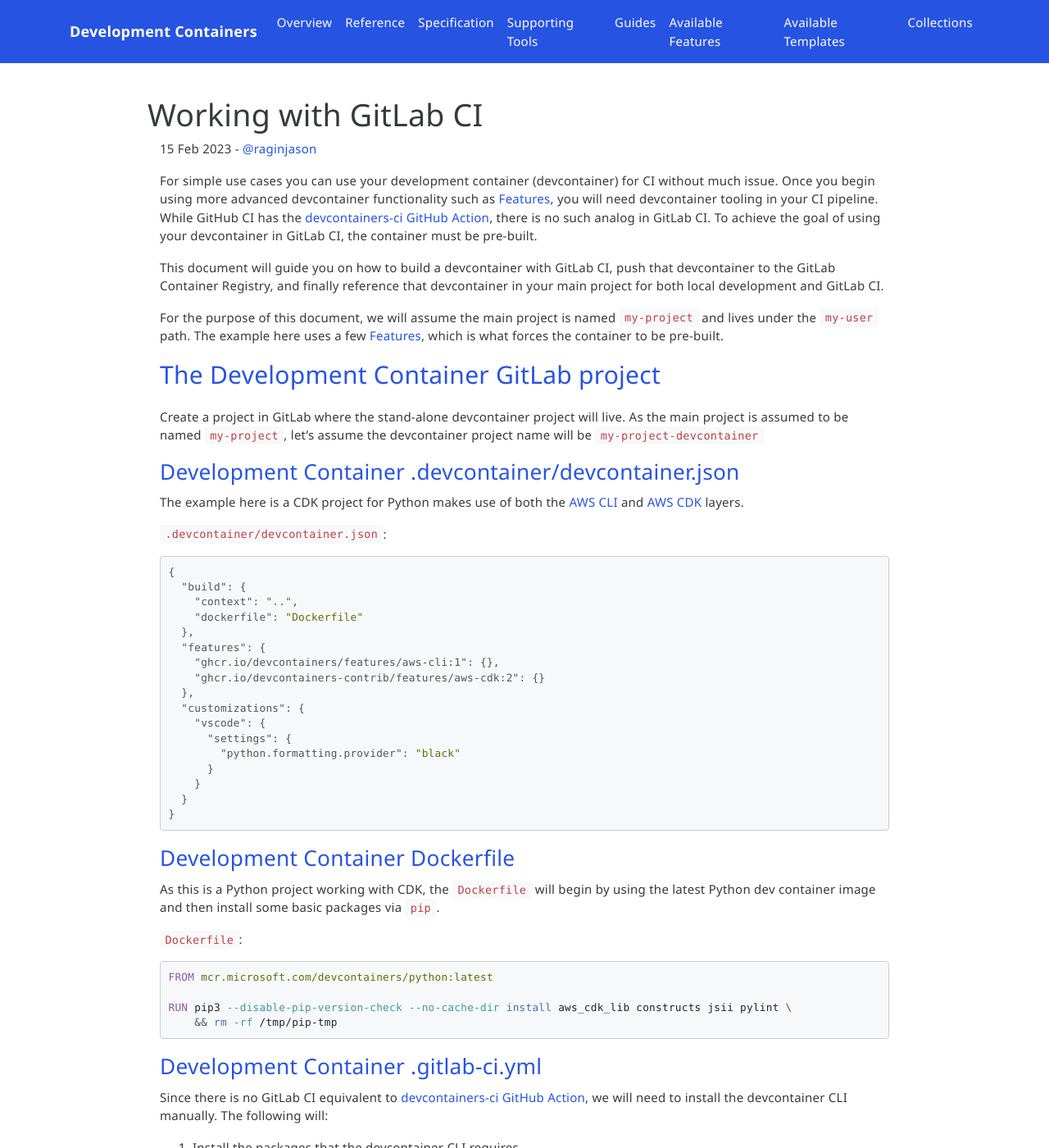
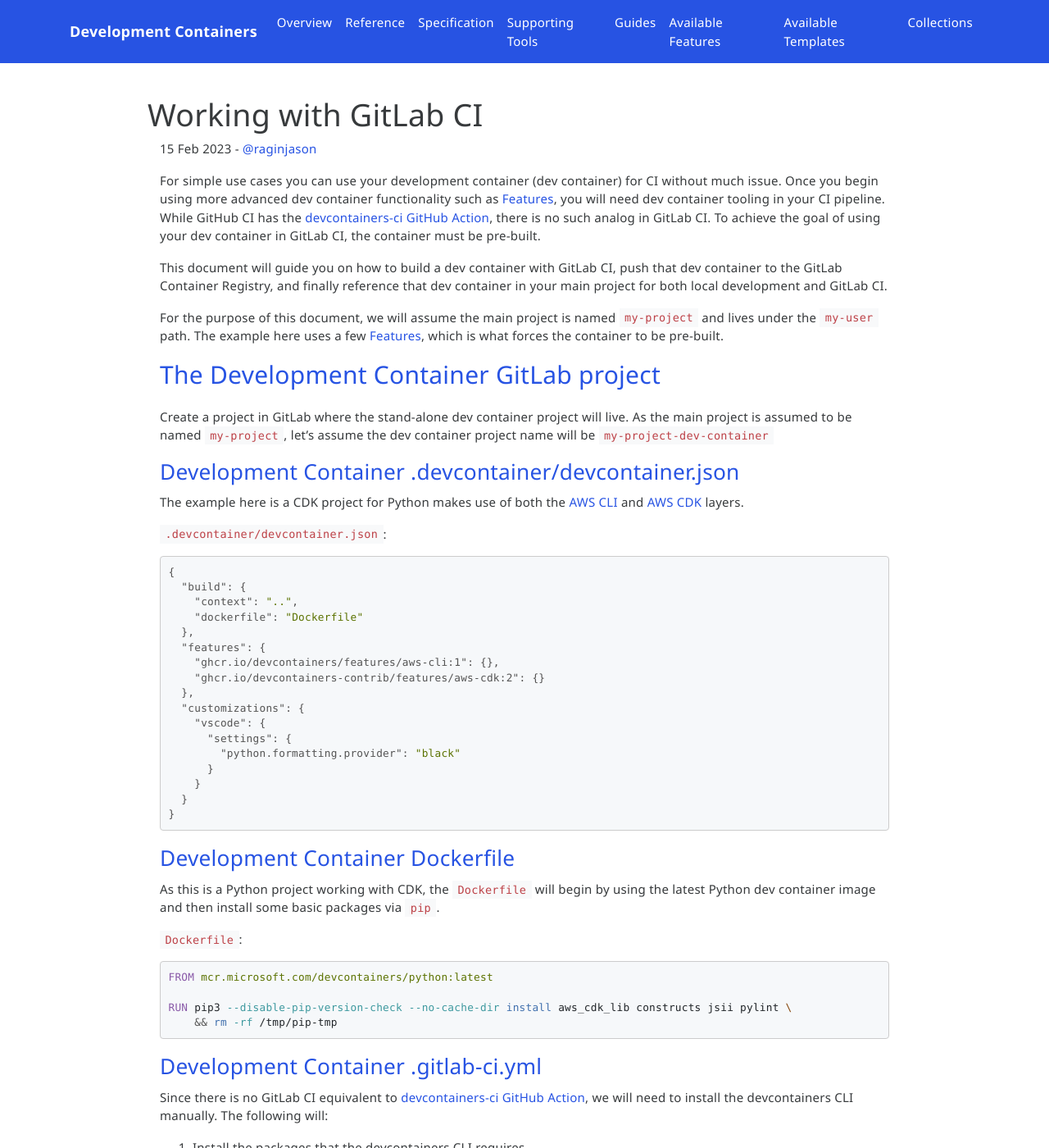
Before and after one commit to devcontainers/devcontainers.github.io, a Jekyll site: the page built from _posts/2023-02-15-gitlab-ci.md, in a window 1280 px wide and 1400 px high. Shown: the whole window at 82% size. Built offline with Jekyll 4.4.1, drawn with Linux system fonts in a browser that asks for light colours; nearby versions of some CDN libraries; comment, search, counter and statistics services are not loaded; some of the changed text lies outside the part shown.

Commit message:
Changed 'devcontainer' to 'dev container' in GitLab guide for consistency

````diff
--- a/_posts/2023-02-15-gitlab-ci.md
+++ b/_posts/2023-02-15-gitlab-ci.md
@@ -5,17 +5,17 @@
 authorUrl: https://github.com/raginjason
 ---
 
-For simple use cases you can use your development container (devcontainer) for CI without much issue. Once you begin using more advanced devcontainer functionality such as [Features](/features), you will need devcontainer tooling in your CI pipeline. While GitHub CI has the [devcontainers-ci GitHub Action](https://github.com/marketplace/actions/devcontainers-ci), there is no such analog in GitLab CI. To achieve the goal of using your devcontainer in GitLab CI, the container must be pre-built.
+For simple use cases you can use your development container (dev container) for CI without much issue. Once you begin using more advanced dev container functionality such as [Features](/features), you will need dev container tooling in your CI pipeline. While GitHub CI has the [devcontainers-ci GitHub Action](https://github.com/marketplace/actions/devcontainers-ci), there is no such analog in GitLab CI. To achieve the goal of using your dev container in GitLab CI, the container must be pre-built.
 
-This document will guide you on how to build a devcontainer with GitLab CI, push that devcontainer to the GitLab Container Registry, and finally reference that devcontainer in your main project for both local development and GitLab CI.
+This document will guide you on how to build a dev container with GitLab CI, push that dev container to the GitLab Container Registry, and finally reference that dev container in your main project for both local development and GitLab CI.
 
 For the purpose of this document, we will assume the main project is named `my-project` and lives under the `my-user` path. The example here uses a few [Features](/features), which is what forces the container to be pre-built.
 
-## <a href="#devcontainer-project" name="devcontainer-project" class="anchor">The Development Container GitLab project</a>
+## <a href="#dev-container-project" name="dev-container-project" class="anchor">The Development Container GitLab project</a>
 
-Create a project in GitLab where the stand-alone devcontainer project will live. As the main project is assumed to be named `my-project`, let's assume the devcontainer project name will be `my-project-devcontainer`
+Create a project in GitLab where the stand-alone dev container project will live. As the main project is assumed to be named `my-project`, let's assume the dev container project name will be `my-project-dev-container`
 
-### <a href="#devcontainer-json" name="devcontainer-json" class="anchor">Development Container .devcontainer/devcontainer.json</a>
+### <a href="#dev-container-json" name="dev-container-json" class="anchor">Development Container .devcontainer/devcontainer.json</a>
 
 The example here is a CDK project for Python makes use of both the [AWS CLI](https://github.com/devcontainers/features/tree/main/src/aws-cli) and [AWS CDK](http://github.com/devcontainers-contrib/features/tree/main/src/aws-cdk) layers.
 
@@ -41,7 +41,7 @@
 }
 ```
 
-### <a href="#devcontainer-dockerfile" name="devcontainer-dockerfile" class="anchor">Development Container Dockerfile</a>
+### <a href="#dev-container-dockerfile" name="dev-container-dockerfile" class="anchor">Development Container Dockerfile</a>
 
 As this is a Python project working with CDK, the `Dockerfile` will begin by using the latest Python dev container image and then install some basic packages via `pip`.
 
@@ -54,12 +54,12 @@
     && rm -rf /tmp/pip-tmp
 ```
 
-### <a href="#devcontainer-gitlab-ci" name="devcontainer-gitlab-ci" class="anchor">Development Container .gitlab-ci.yml</a>
+### <a href="#dev-container-gitlab-ci" name="dev-container-gitlab-ci" class="anchor">Development Container .gitlab-ci.yml</a>
 
-Since there is no GitLab CI equivalent to [devcontainers-ci GitHub Action](https://github.com/marketplace/actions/devcontainers-ci), we will need to install the devcontainer CLI manually. The following will:
+Since there is no GitLab CI equivalent to [devcontainers-ci GitHub Action](https://github.com/marketplace/actions/devcontainers-ci), we will need to install the devcontainers CLI manually. The following will:
 
-1. Install the packages that the devcontainer CLI requires
-2. Install the devcontainer CLI itself
+1. Install the packages that the devcontainers CLI requires
+2. Install the devcontainers CLI itself
 3. Login to GitLab Container Repository
 4. Build the dev container and push it to the GitLab Container Repository
 
@@ -93,18 +93,18 @@
 
 ```json
 {
-  "image": "registry.gitlab.com/my-user/my-project-devcontainer"
+  "image": "registry.gitlab.com/my-user/my-project-dev-container"
 }
 ```
 
 ### <a href="#main-project-gitlab-ci-json" name="main-project-gitlab-ci-json" class="anchor">Main .gitlab.ci.yml</a>
 
-Assuming the devcontainer project name is based off the main project name, the `${CI_REGISTRY_NAME}` variable can be used. This configuration performs some basic sanity checks and linting once merge requests are submitted.
+Assuming the dev container project name is based off the main project name, the `${CI_REGISTRY_NAME}` variable can be used. This configuration performs some basic sanity checks and linting once merge requests are submitted.
 
 `.gitlab-ci.json`:
 
 ```yaml
-image: ${CI_REGISTRY_IMAGE}-devcontainer:latest
+image: ${CI_REGISTRY_IMAGE}-dev-container:latest
 
 before_script:
   - python --version
@@ -147,4 +147,4 @@
 
 It's worth noting that the best practice would be to pin the versions of the various packages installed by `pip`, `apk`, `npm` and the like. Version pinning was omitted from this guide so that it can be executed as-is without issue.
 
-The above provides a starting point for a devcontainer that's used for both local development and in GitLab CI. It can easily be customized for other languages and tool chains. Take it and make it your own, happy coding!
+The above provides a starting point for a dev container that's used for both local development and in GitLab CI. It can easily be customized for other languages and tool chains. Take it and make it your own, happy coding!
````
